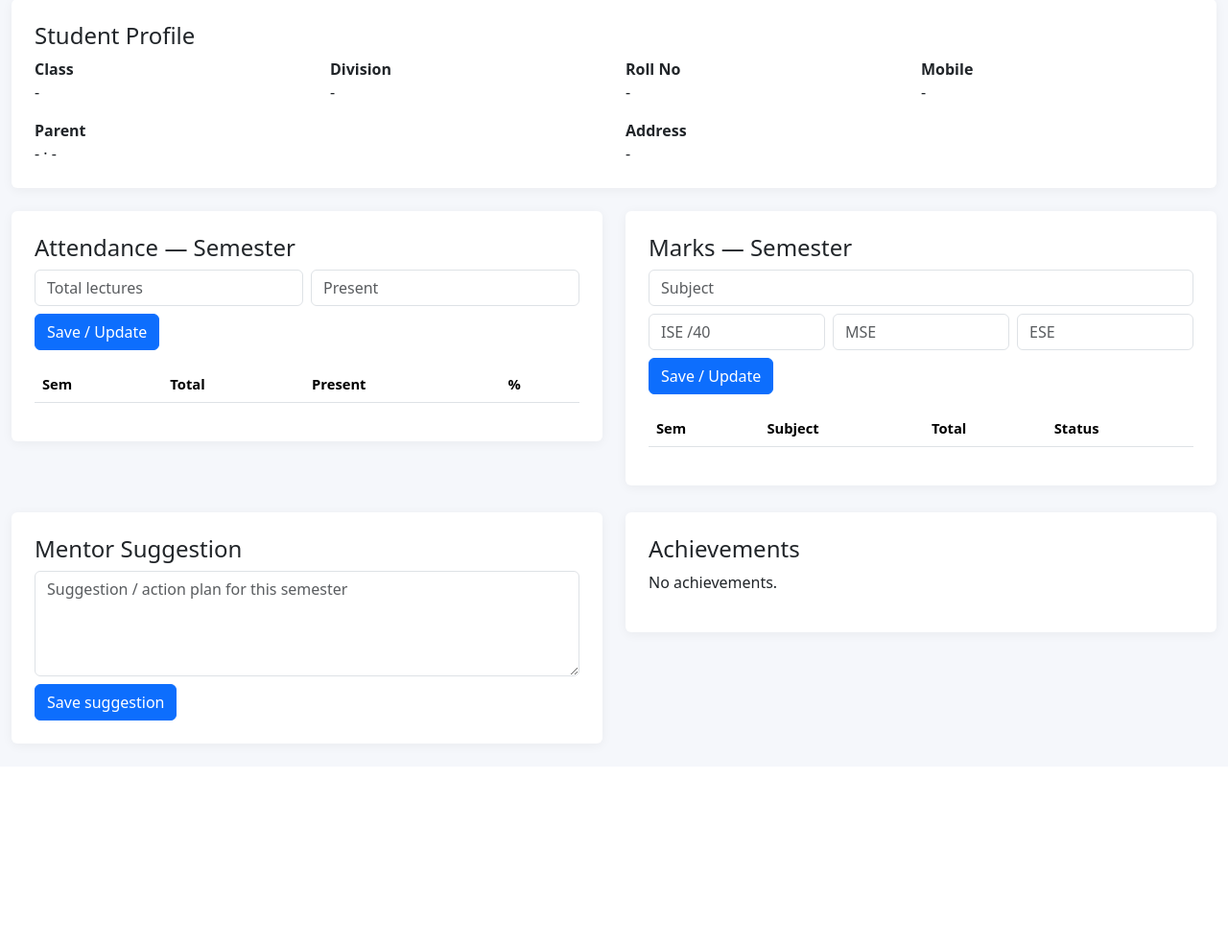
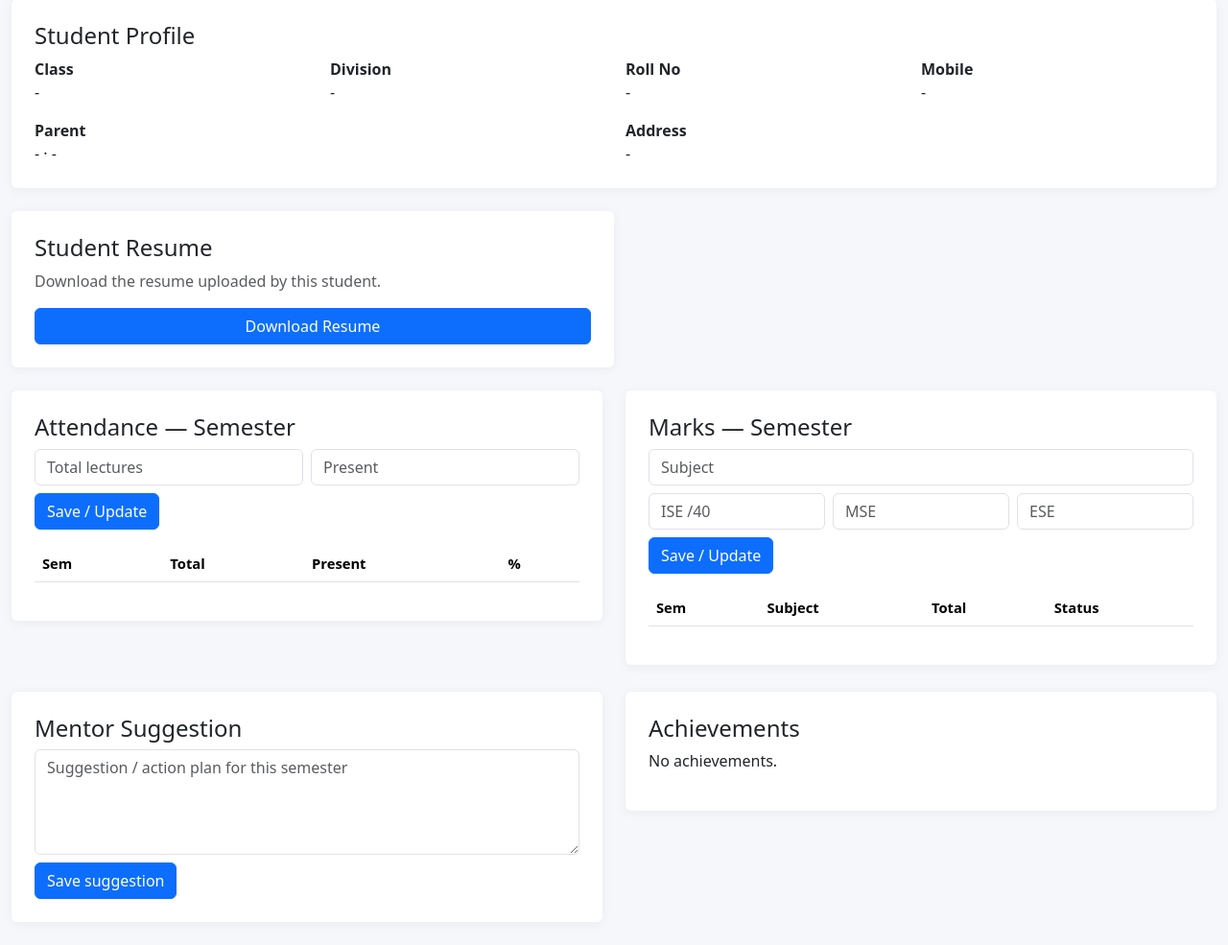
Before and after one commit to Dp43244324/mentee-management-system, a Flask app: template templates/mentor_student.html in a window 1280 px wide. Shown: the part 158-1143 px from the top of the page at 96% size. Before the commit the page ends 939 px from the top, so only its background shows below. Run offline with Flask 3, Linux system fonts and the light colour scheme; the template is opened without the code that fills it, so the values that code supplies are empty; some libraries are stand-ins or nearby versions.

Commit message:
Enhance mentor_student.html with resume download
Added a section for downloading student resumes and updated the attendance and marks sections for clarity.

```diff
--- a/templates/mentor_student.html
+++ b/templates/mentor_student.html
@@ -1,7 +1,16 @@
 {% extends "base.html" %}{% block content %}
 <a href="{{url_for('mentor_dashboard')}}">← Back to students</a><div class="d-flex justify-content-between align-items-center mt-2"><div><h2>{{s.name}}</h2>{% if assignment %}<p class="small-muted">URN: {{s.urn}} · {{assignment.academic_year}} · Semester {{assignment.semester}} · Batch {{assignment.batch}} · Division {{assignment.division}}</p>{% else %}<p class="small-muted">URN: {{s.urn}}</p>{% endif %}</div></div>
 <div class="card p-4 mb-4"><h4>Student Profile</h4><div class="row"><div class="col-md-3"><b>Class</b><br>{{assignment.class_name or '-'}}</div><div class="col-md-3"><b>Division</b><br>{{assignment.division or '-'}}</div><div class="col-md-3"><b>Roll No</b><br>{{assignment.roll_no or '-'}}</div><div class="col-md-3"><b>Mobile</b><br>{{s.mobile or '-'}}</div><div class="col-md-6 mt-3"><b>Parent</b><br>{{s.parent_name or '-'}} · {{s.parent_mobile or '-'}}</div><div class="col-md-6 mt-3"><b>Address</b><br>{{s.address or '-'}}</div></div></div>
-<div class="row g-4"><div class="col-lg-6"><div class="card p-4"><h4>Attendance — Semester {{assignment.semester}}</h4><form method="post" action="{{url_for('mentor_attendance',urn=s.urn)}}" class="row g-2"><div class="col-6"><input class="form-control" name="total" placeholder="Total lectures" required></div><div class="col-6"><input class="form-control" name="present" placeholder="Present" required></div><div class="col-12"><button class="btn btn-primary">Save / Update</button></div></form><table class="table mt-3"><tr><th>Sem</th><th>Total</th><th>Present</th><th>%</th></tr>{% for r in attendance %}<tr><td>{{r.semester}}</td><td>{{r.total_lectures}}</td><td>{{r.present}}</td><td>{{r.percentage}}</td></tr>{% endfor %}</table></div></div>
+<div class="col-lg-6"><div class="card p-4 mb-4">
+  <h4>Student Resume</h4>
+  <p class="text-muted">Download the resume uploaded by this student.</p>
+  <a class="btn btn-primary"
+     href="{{ url_for('download_student_resume', urn=s.urn) }}">
+    Download Resume
+  </a>
+</div></div>
+<div class="row g-4">
+<div class="col-lg-6"><div class="card p-4"><h4>Attendance — Semester {{assignment.semester}}</h4><form method="post" action="{{url_for('mentor_attendance',urn=s.urn)}}" class="row g-2"><div class="col-6"><input class="form-control" name="total" placeholder="Total lectures" required></div><div class="col-6"><input class="form-control" name="present" placeholder="Present" required></div><div class="col-12"><button class="btn btn-primary">Save / Update</button></div></form><table class="table mt-3"><tr><th>Sem</th><th>Total</th><th>Present</th><th>%</th></tr>{% for r in attendance %}<tr><td>{{r.semester}}</td><td>{{r.total_lectures}}</td><td>{{r.present}}</td><td>{{r.percentage}}</td></tr>{% endfor %}</table></div></div>
 <div class="col-lg-6"><div class="card p-4"><h4>Marks — Semester {{assignment.semester}}</h4><form method="post" action="{{url_for('mentor_marks',urn=s.urn)}}" class="row g-2"><div class="col-12"><input class="form-control" name="subject" placeholder="Subject" required></div><div class="col-4"><input class="form-control" name="ise" placeholder="ISE /40" required></div><div class="col-4"><input class="form-control" name="mse" placeholder="MSE" required></div><div class="col-4"><input class="form-control" name="ese" placeholder="ESE" required></div><div class="col-12"><button class="btn btn-primary">Save / Update</button></div></form><table class="table mt-3"><tr><th>Sem</th><th>Subject</th><th>Total</th><th>Status</th></tr>{% for r in marks %}<tr><td>{{r.semester}}</td><td>{{r.subject}}</td><td>{{r.total}}</td><td>{{r.status}}</td></tr>{% endfor %}</table></div></div></div>
 <div class="row g-4 mt-1"><div class="col-lg-6"><div class="card p-4"><h4>Mentor Suggestion</h4><form method="post" action="{{url_for('mentor_suggestion',urn=s.urn)}}"><textarea class="form-control mb-2" name="suggestion" rows="4" required placeholder="Suggestion / action plan for this semester"></textarea><button class="btn btn-primary">Save suggestion</button></form></div></div><div class="col-lg-6"><div class="card p-4"><h4>Achievements</h4>{% for a in achievements %}<p><b>{{a.title}}</b> — {{a.organization}} ({{a.year}})</p>{% else %}<p>No achievements.</p>{% endfor %}</div></div></div>
 {% endblock %}
```
